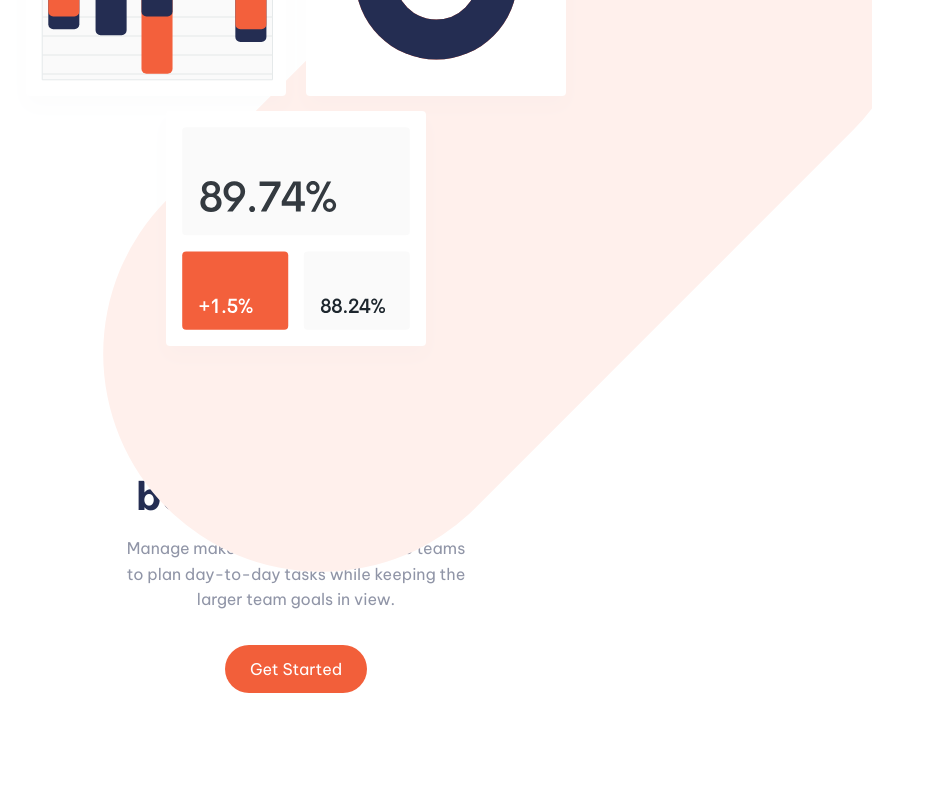
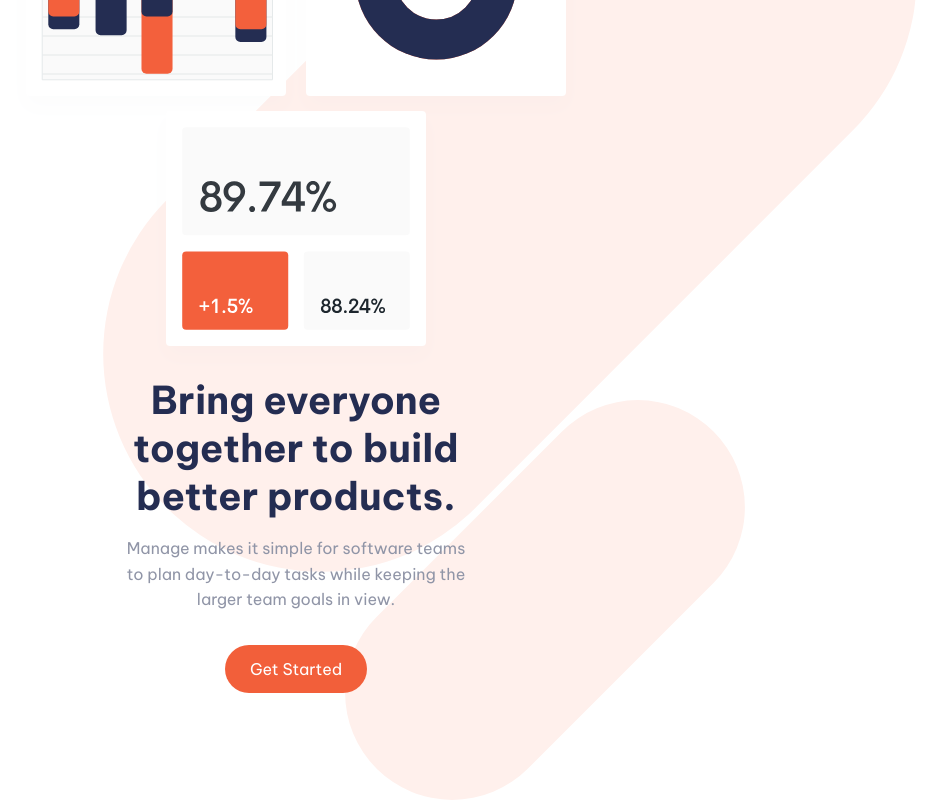
Before and after one commit to IderaNimah/Manage-Landing-Page, a React (Vite) app: page / in a window 1280 px wide. Shown: the part 247-1047 px from the top of the page, without its empty margins (344-1280 px from the left). Before the commit the page ends 972 px from the top, so only its background shows below. Built offline with nearby package versions, Linux system fonts and the light colour scheme.

Commit message:
error test

```diff
--- a/src/Components/Hero/Hero.css
+++ b/src/Components/Hero/Hero.css
@@ -5,7 +5,7 @@
   width: 100%;
   margin: 0 auto;
   position: relative;
-  overflow: hidden;
+  /* overflow: hidden; */
 }
 
 img {
@@ -14,6 +14,7 @@ img {
   height: auto;
 }
 .hero-left {
+  position: relative;
   width: 100%;
   max-width: 400px;
   margin: 0 auto;
@@ -21,6 +22,8 @@ img {
 }
 
 .hero-left h1 {
+  position: relative;
+  z-index: 1;
   text-align: center;
   width: 100%;
   max-width: 100%;
@@ -31,6 +34,8 @@ img {
 }
 
 .hero-left p {
+  position: relative;
+  z-index: 1;
   margin: 0 auto;
   text-align: center;
   max-width: 87%;
@@ -40,6 +45,8 @@ img {
 }
 
 .hero-left .btn {
+  position: relative;
+  z-index: 1;
   margin: 2rem auto;
 }
 
@@ -50,20 +57,27 @@ img {
 
 .barimage {
   position: relative;
-  z-index: 1;
+
 }
 
-.post-illustration{
+/* .post-illustration{
   overflow: hidden;
   position: relative;
-}
+} */
 
 .illustration {
-  z-index: 100;
+
   pointer-events: none;
   position: absolute;
   top: -93px;
   right: -45px;
+}
+
+.second-illustration{
+  position: absolute;
+  top: 24px;
+
+  left: 249px;
 }
 
 
--- a/src/Components/Hero/Hero.jsx
+++ b/src/Components/Hero/Hero.jsx
@@ -13,6 +13,8 @@ const Hero = () => {
         </p>
 
         <button className="btn">Get Started</button>
+        <img src={pattern} alt="tabletpattern" className="second-illustration" />
+
       </div>
 
       <div className="hero-right">
```
